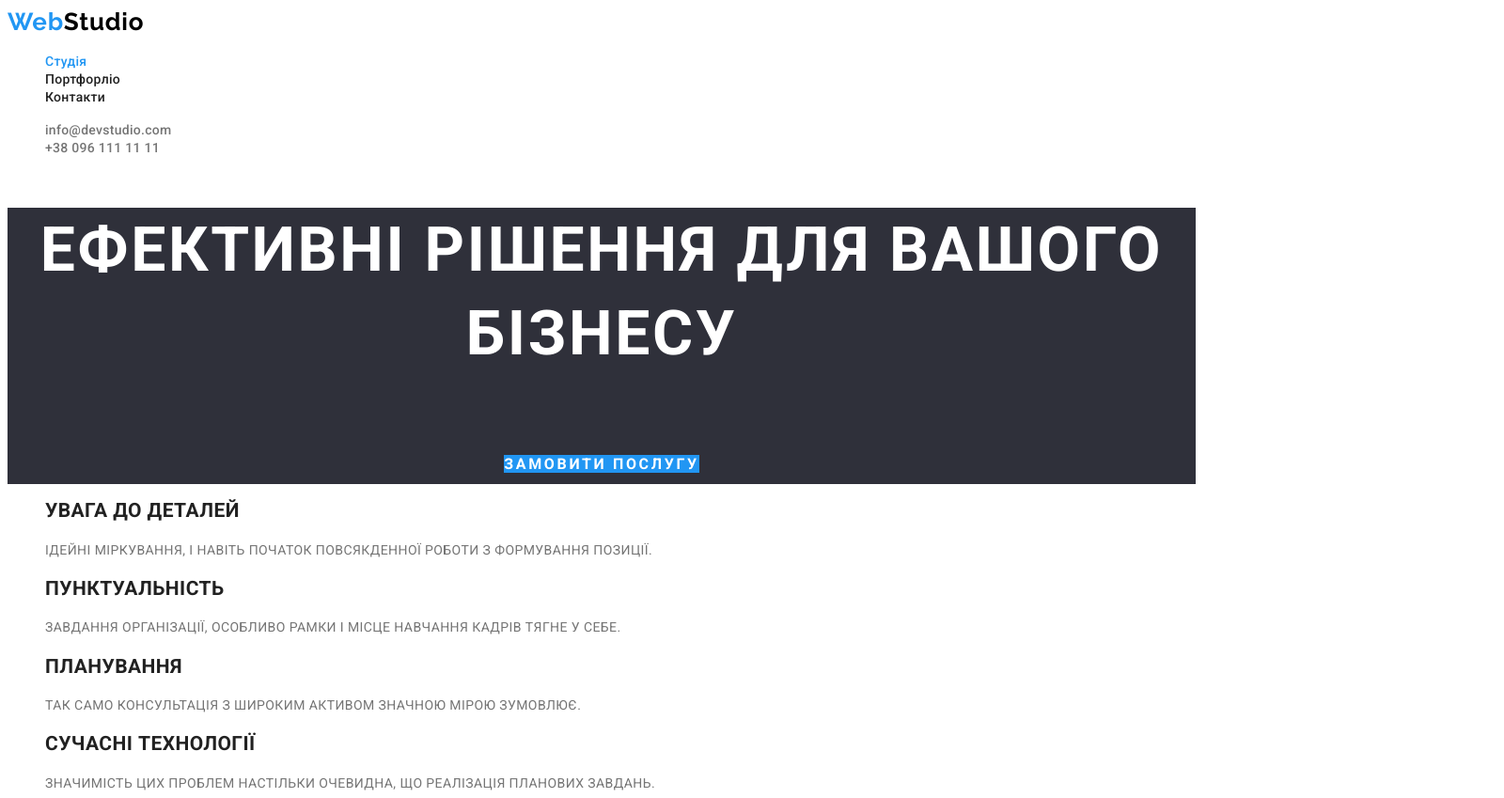
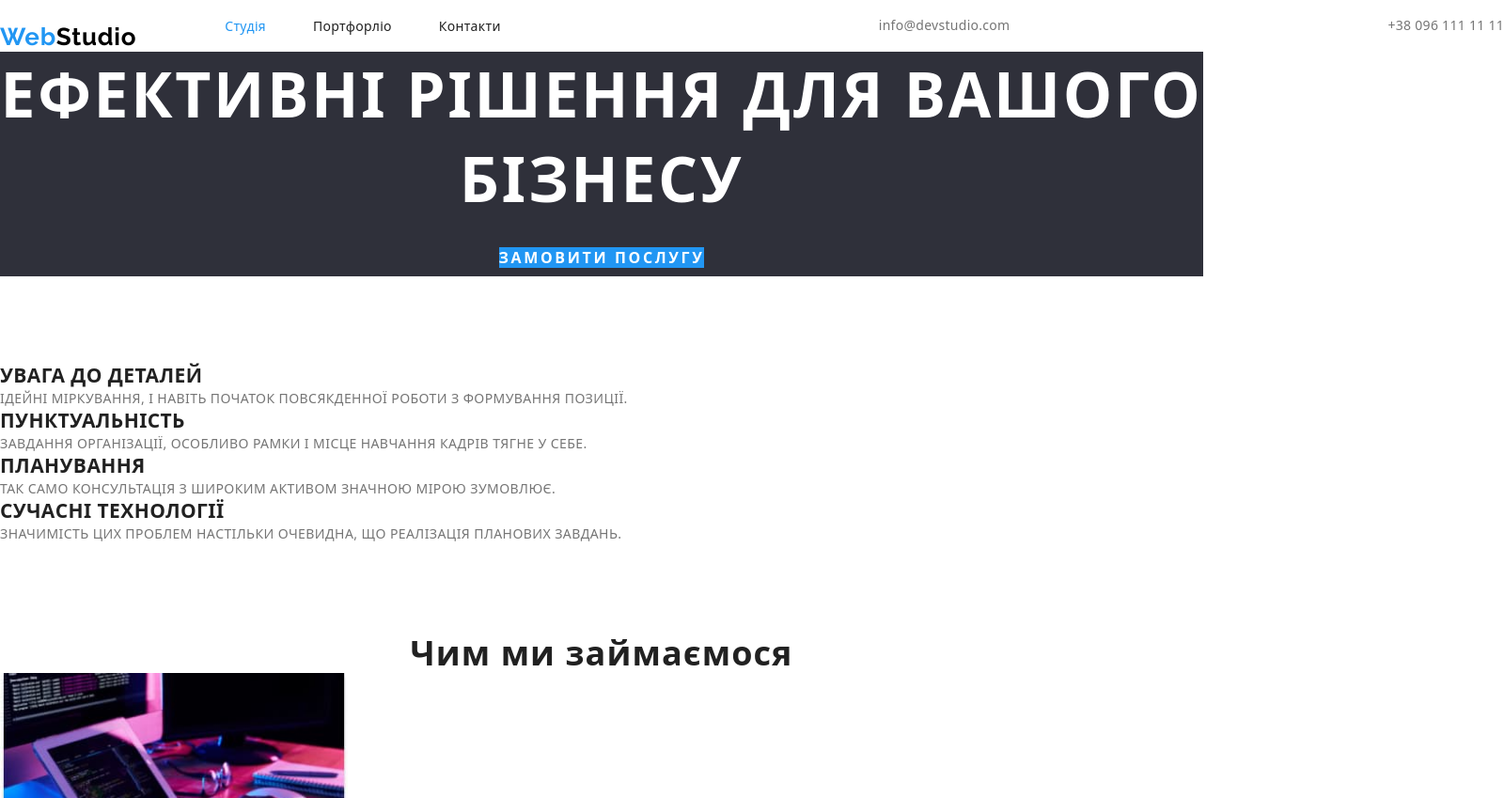
Before and after one commit to leramr/goit-markup-hw-03, a plain HTML site: page index.html in a window 1280 px wide. Shown: the top 849 px of the page at 94% size, 1600 px wide, since content can reach past the window. Drawn offline with nearby package versions, Linux system fonts and the light colour scheme.

Commit message:
початок над flex

```diff
--- a/index.html
+++ b/index.html
@@ -8,6 +8,7 @@
     <link rel="preconnect" href="https://fonts.gstatic.com" crossorigin>
     <link href="https://fonts.googleapis.com/css2?family=Raleway:wght@700&family=Roboto:wght@400;500;700;900&display=swap" rel="stylesheet">
     <link rel="stylesheet" href="./main.css">
+    <link rel="stylesheet" href="https://cdnjs.cloudflare.com/ajax/libs/modern-normalize/2.0.0/modern-normalize.min.css" integrity="sha512-4xo8blKMVCiXpTaLzQSLSw3KFOVPWhm/TRtuPVc4WG6kUgjH6J03IBuG7JZPkcWMxJ5huwaBpOpnwYElP/m6wg==" crossorigin="anonymous" referrerpolicy="no-referrer" />
     <title lang="en">WebStudio</title>
 
 </head>
@@ -15,9 +16,10 @@
 
     <!--start header -->
     <header class="header">
+        <div class="container header-container">
             <nav class="site-nav">
-            <a class="logo-second-part link" href=""><span class="logo-first-part">Web</span>Studio</a>
-        <ul class="nav-list list">
+                <a class=" logo link" href=""><span lang="uk" class="logo-first-part">Web</span><span lang="uk" class="logo-second-part">Studio</span></a>
+            <ul class="nav-list list ">
                 <li class="nav-list-item">
                     <a class="nav-list-link link current" href="">Студія</a>
                 </li>
@@ -29,10 +31,9 @@
                 </li>
             </ul>
              </nav>
-        <ul class="contact list">
-        <li><a class="contact-list-item link" href="malito:info@devstudio.com">info@devstudio.com</a></li>
-        <li><a class="contact-list-item link" href="tel:+380961111111">+38 096 111 11 11</a></li>
-        </ul>
+            <a class="contact-list-item link" href="malito:info@devstudio.com">info@devstudio.com</a>
+            <a class="contact-list-item link" href="tel:+380961111111">+38 096 111 11 11</a>
+        </div>
     </header>
     <!--end header -->
 
@@ -46,7 +47,7 @@
         </section>
 
         <section class="section-about">
-            <ul class="text-about list">
+            <ul class="text-about section list">
                 <li class="text-about-item">
                     <h2 class="title-about ">УВАГА ДО ДЕТАЛЕЙ</h2>
                     <p class="description-about">Ідейні міркування, і навіть початок повсякденної роботи з формування позиції.</p>
@@ -64,7 +65,7 @@
                     <p class="description-about">Значимість цих проблем настільки очевидна, що реалізація планових завдань.</p>
                 </li>
             </ul>
-            <h2 class="title-gallery">Чим ми займаємося</h2>
+            <h2 class="title-gallery section">Чим ми займаємося</h2>
             <ul class="gallery-list list">
                 <li class="gallery-item"><img class="gallery-item-img" src="./img/work-2.jpg" alt="робота">
                 </li>
@@ -75,7 +76,7 @@
             </ul>
         </section>
 
-            <section class="masters">
+            <section class="masters section">
                 <h2 class="title-masters">Наша команда</h2>
                 <ul class="masters-list list">
                     <li class="masters-item">
--- a/main.css
+++ b/main.css
@@ -18,7 +18,56 @@ body {
     color: var(--main-color);
 }
 
+h1,h2,h3,p{
+    margin-top: 0;
+    margin-bottom: 0;
+}
+
+ul,ol{
+    margin-top: 0;
+    margin-bottom: 0;
+    padding-left: 0;
+}
+
+img{
+    display: block;
+}
+
+::after, ::before{
+    box-sizing: border-box;
+}
+
+.section{
+margin-top: 94px;
+}
+
 /* start header */
+
+.header-container{
+    display: flex;
+    align-items: center;
+    justify-content: space-around;
+}
+
+.site-nav{
+    display: flex;
+}
+
+.container{
+    width: 1600px;
+}
+
+.nav-list{
+ display: flex;
+ align-items: center;
+}
+
+.logo{
+    margin-right: 94px;
+    margin-top: 24px;
+
+    }
+
 .logo-first-part{
     font-family: var(--secondary-font);
     font-weight: 700;
@@ -34,7 +83,11 @@ body {
     font-size: 26px;
     line-height: 1.19;
     letter-spacing: 0.03em;
-    color:#000000; ;
+    color:#000000;
+}
+
+.nav-list-item:not(:last-child){
+    margin-right: 50px;
 }
 
 .nav-list-link{
@@ -51,6 +104,8 @@ body {
 }
 
 .contact-list-item{
+margin-left: auto;
+
 font-weight: 500;
 font-size: 14px;
 line-height: 1.14;
@@ -223,4 +278,4 @@ letter-spacing: 0.03em;
     color: #757575;
 }
 
-/* end prtfolio */
+/* end portfolio */
```
Lines whose indentation alone changed are shown as unchanged.
